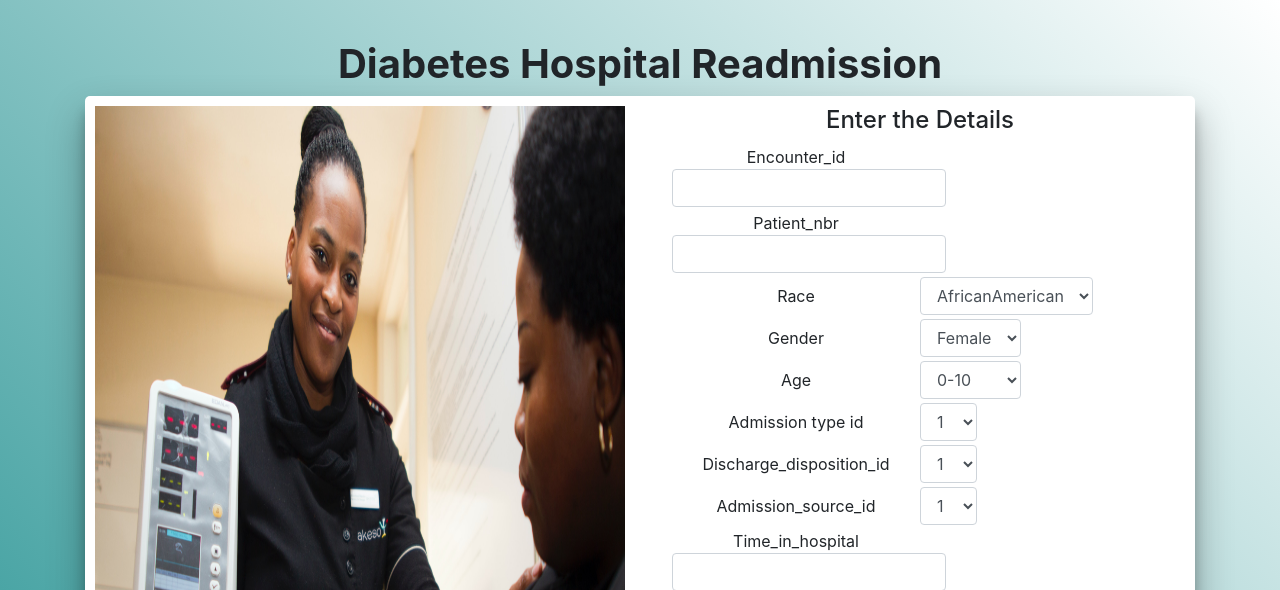
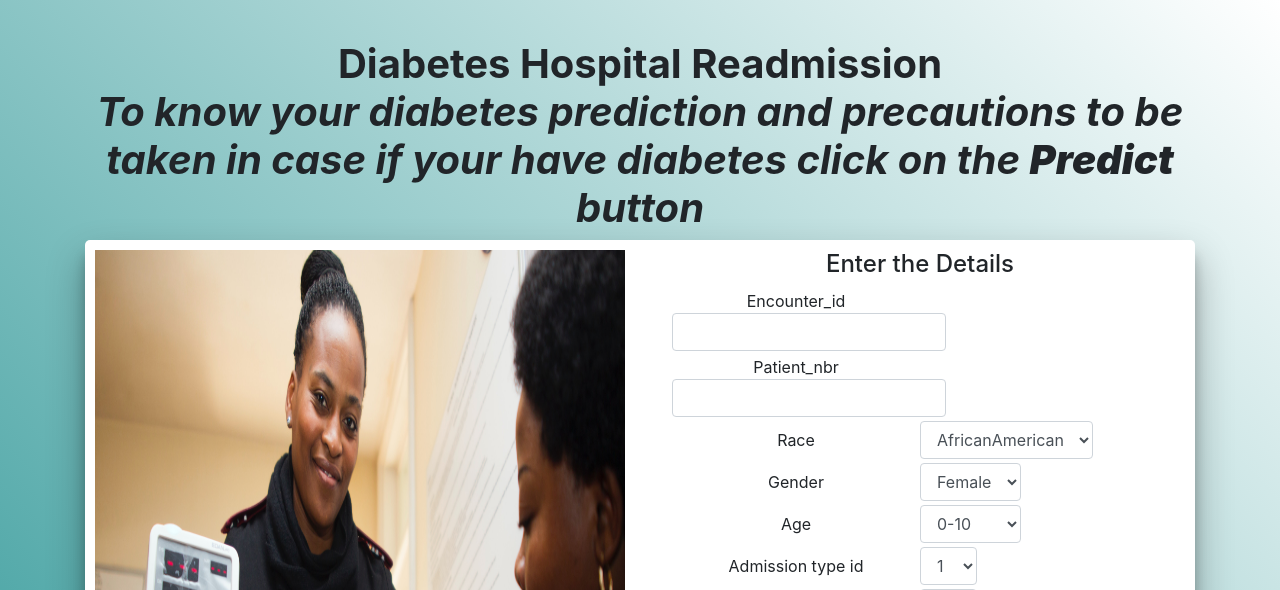
Before and after one commit to BIDISHA-CHANDA/Diabetes, a Flask app: page / in a window 1280 px wide. Shown: the top 590 px of the page. Run offline with Flask 2, Linux system fonts and the light colour scheme; parts of the project's set-up code (start-up, migrations or seed data) failed here and were passed over; some libraries are stand-ins or nearby versions.

Commit message:
Update diab.html

```diff
--- a/templates/diab.html
+++ b/templates/diab.html
@@ -8,7 +8,7 @@
 
   <!-- Bootstrap CSS -->
   <link rel="stylesheet" href="https://stackpath.bootstrapcdn.com/bootstrap/4.3.1/css/bootstrap.min.css" integrity="sha384-ggOyR0iXCbMQv3Xipma34MD+dH/1fQ784/j6cY/iJTQUOhcWr7x9JvoRxT2MZw1T" crossorigin="anonymous">
-  <title><i>Diabetes Prediction.<br>To know your diabetes  prediction and precautions to be taken in case if your have diabetes click on the <b>Predict</b> button</i></title>
+  <title><i>Diabetes Prediction.</title>
   <style>
     /*just bg and body style*/
     body {
@@ -77,7 +77,7 @@
   <div class="container">
     <div class="row">
       <div class="col-md-12">
-        <h1 class="head">Diabetes Hospital Readmission </h1>
+        <h1 class="head">Diabetes Hospital Readmission<br><i>To know your diabetes  prediction and precautions to be taken in case if your have diabetes click on the <b>Predict</b> button</i> </h1>
       </div>
     </div>
     <div class="row">
```
